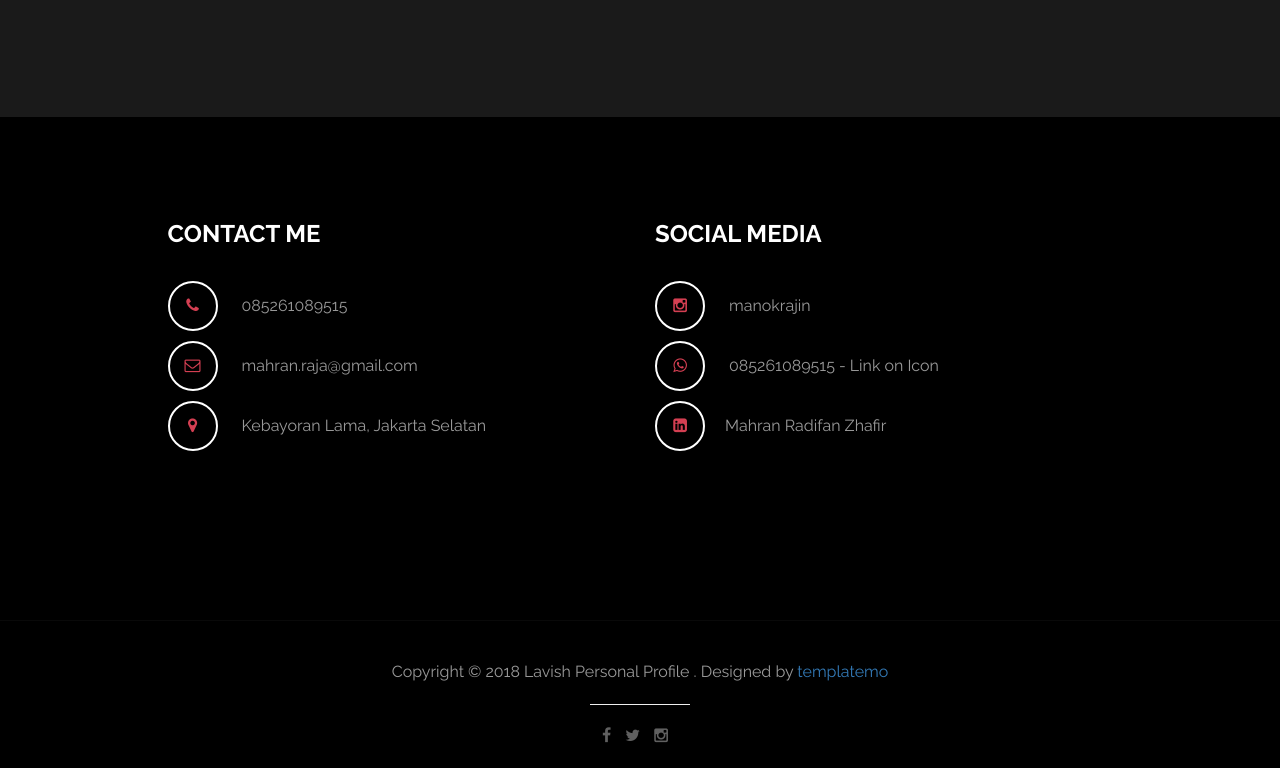
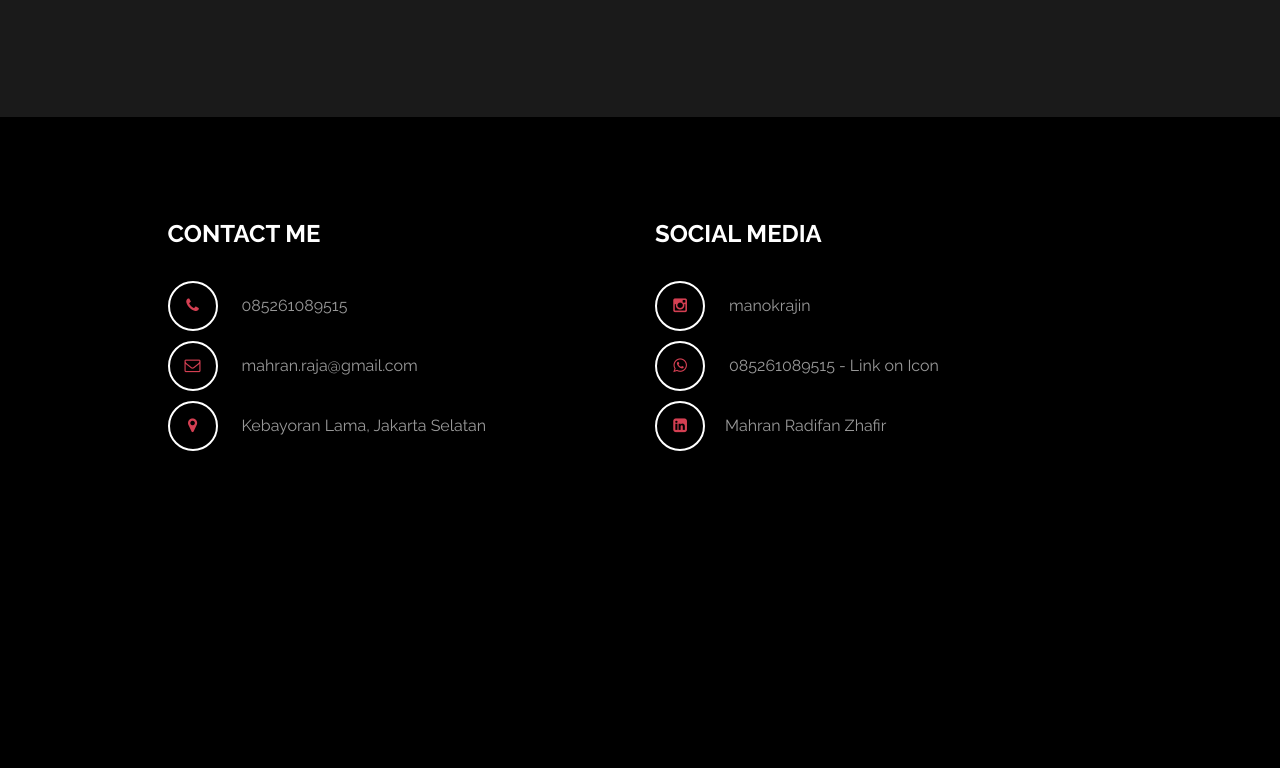
Before and after one commit to manokrajin/portofolio, a plain HTML site: page index.html in a window 1280 px wide. Shown: the part 2318-3086 px from the top of the page. After the commit the page ends 2938 px from the top, so only its background shows below. Drawn offline with Linux system fonts and the light colour scheme.

Commit message:
first push part 2

```diff
--- a/index.html
+++ b/index.html
@@ -213,23 +213,7 @@
 		<!-- end contact -->
 
 		<!-- start footer -->
-		<footer>
-			<div class="container">
-				<div class="row">
-					<div class="col-md-12 wow fadeIn" data-wow-delay="0.9s">
-						<p>Copyright &copy; 2018 Lavish Personal Profile
 
-                        . Designed by <a rel="nofollow noopener" href="https://templatemo.com">templatemo</a></p>
-						<hr>
-						<ul class="social-icon">
-							<li><a href="#" class="fa fa-facebook"></a></li>
-							<li><a href="#" class="fa fa-twitter"></a></li>
-							<li><a href="#" class="fa fa-instagram"></a></li>
-						</ul>
-					</div>
-				</div>
-			</div>
-		</footer>
 		<!-- end footer -->
 
 	</div>
```
